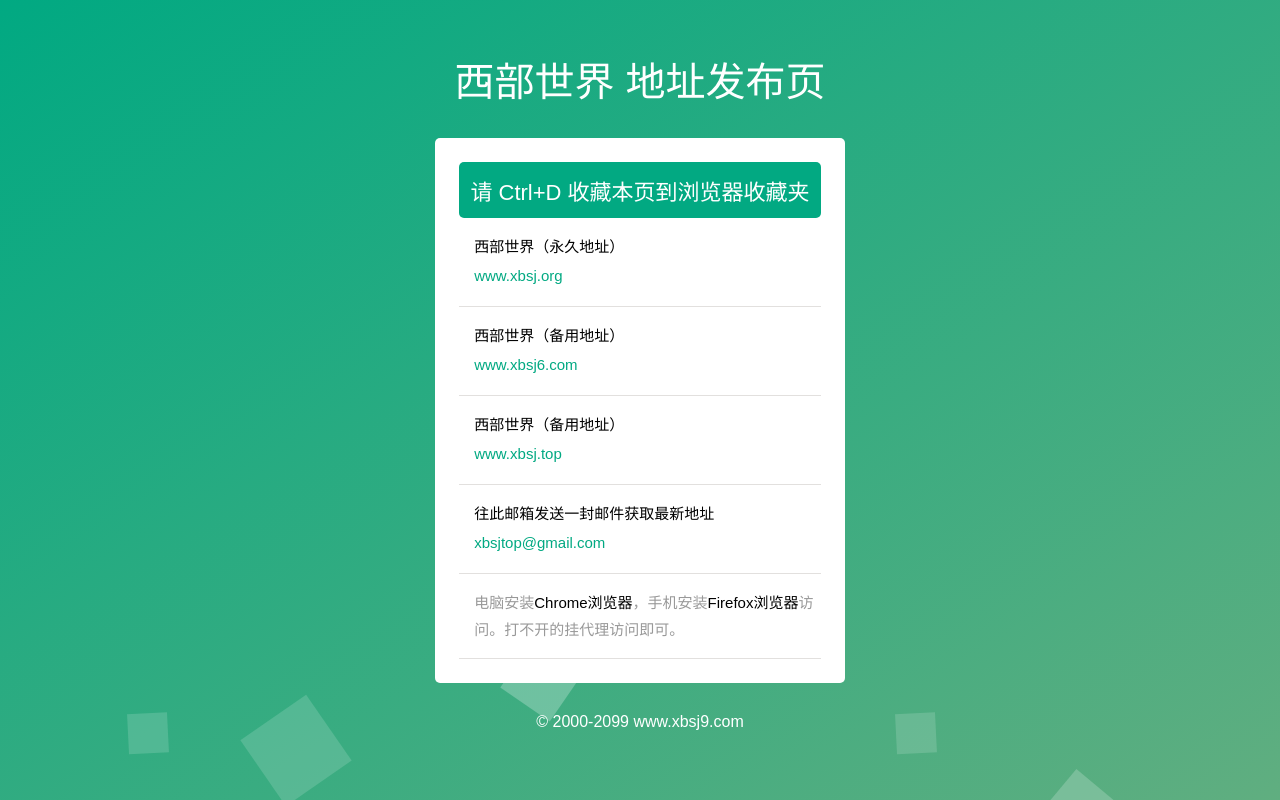
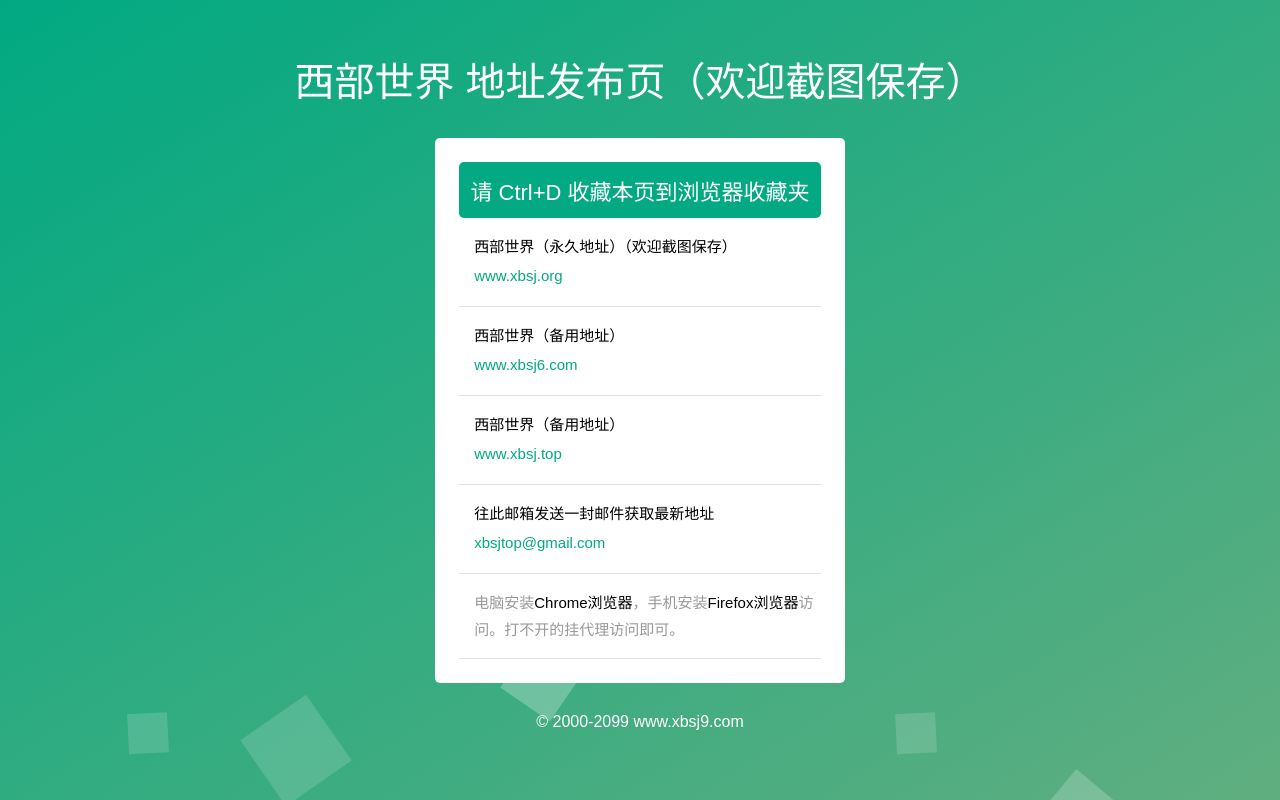
Before and after one commit to xbsj9/xbsj9.github.io, a plain HTML site: page index.html in a window 1280 px wide. Drawn offline with Linux system fonts and the light colour scheme.

Commit message:
Update index.html

```diff
--- a/index.html
+++ b/index.html
@@ -17,13 +17,13 @@
     <div id="all">
         <div class="wrapper">
             <div class="main">
-				<h1>西部世界 地址发布页</h1>
+				<h1>西部世界 地址发布页（欢迎截图保存）</h1>
 				<div class="content">
 					<div class="content-top">
 							<h2>请 Ctrl+D 收藏本页到浏览器收藏夹</h2>
 							<ul>
 								<li>
-									西部世界（永久地址）
+									西部世界（永久地址）（欢迎截图保存）
 									<a href="https://www.xbsj.org" target="_blank"><i>www.xbsj.org</i></a>
 
 								</span></span></li>
```
